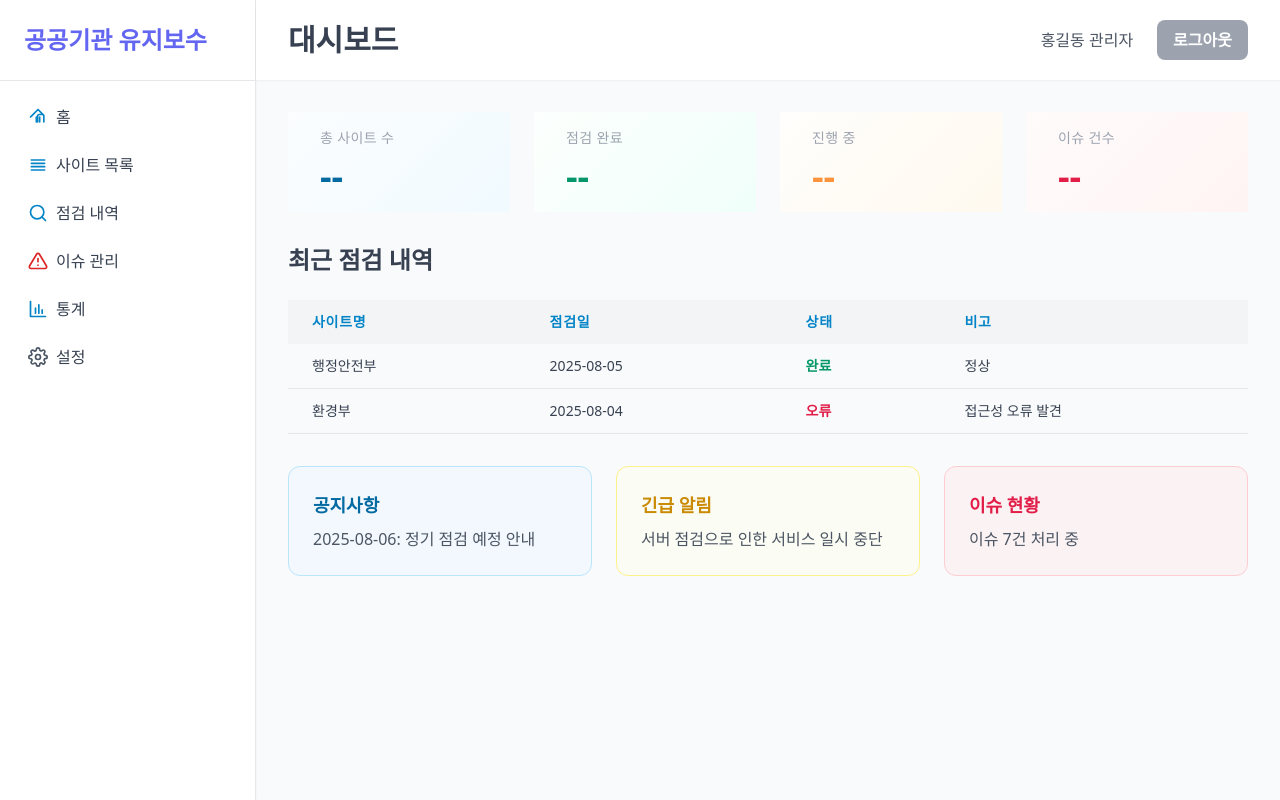
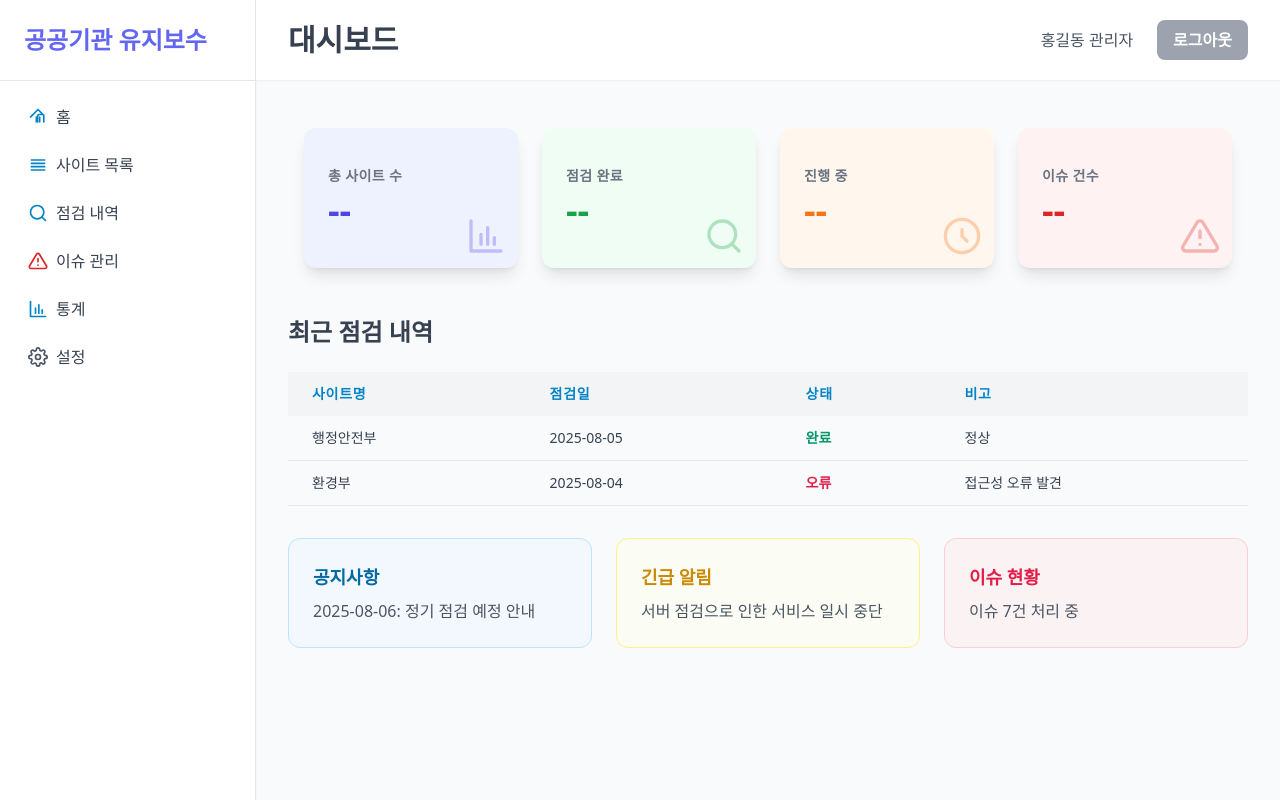
Before and after one commit to SY2-90/Gov-dashboard, a website: page public/index.html in a window 1280 px wide. Drawn offline with nearby package versions, Linux system fonts and the light colour scheme; no server answers.

Commit message:
“New🆕✨”

```diff
--- a/public/index.html
+++ b/public/index.html
@@ -29,10 +29,13 @@
   <!-- 모바일용 사이드바 토글 버튼 -->
   <button
   id="sidebarToggle"
-    class="md:hidden fixed top-4 left-4 z-20 p-3 bg-sky-600 text-white rounded-lg shadow-lg hover:bg-sky-700 transition"
+  class="md:hidden fixed top-4 left-4 z-30 p-3 bg-indigo-300 hover:bg-indigo-400 text-white rounded-lg shadow-lg hover:bg-indigo-600 transition"
   aria-label="메뉴 열기/닫기"
 >
-    ☰
+  <!-- 햄버거 아이콘 (3줄) -->
+  <svg xmlns="http://www.w3.org/2000/svg" class="h-6 w-6" fill="none" viewBox="0 0 24 24" stroke="currentColor">
+    <path stroke-linecap="round" stroke-linejoin="round" stroke-width="2" d="M4 6h16M4 12h16M4 18h16" />
+  </svg>
 </button>
 
   <div class="flex min-h-screen">
@@ -93,13 +96,19 @@
     <main class="flex-1 flex flex-col bg-gray-50 md:ml-64">
 
       <!-- 헤더 -->
-      <header class="bg-white shadow-sm px-8 py-5 flex items-center justify-between sticky top-0 z-10">
-        <h1 class="text-3xl font-extrabold text-gray-700 select-none">대시보드</h1>
-        <div class="flex items-center space-x-6">
-          <span class="text-gray-600 font-medium select-text">홍길동 관리자</span>
+      <header class="bg-white shadow-sm pl-20 md:pl-8 pr-8 py-5 flex items-center justify-between sticky top-0 z-20 w-full">
+        <h1 class="text-2xl sm:text-3xl font-extrabold text-gray-700 select-none">
+          대시보드
+        </h1>
+
+        <!-- 사용자 정보 및 로그아웃 버튼 -->
+        <div class="flex items-center space-x-4 sm:space-x-6">
+          <span class="text-sm sm:text-base text-gray-600 font-medium select-text whitespace-nowrap">
+            홍길동 관리자
+          </span>
           <button
             type="button"
-            class="bg-gray-400 text-white px-4 py-2 rounded-lg font-semibold hover:bg-gray-700 transition duration-300"
+            class="bg-gray-400 text-white text-sm sm:text-base px-3 sm:px-4 py-2 rounded-lg font-semibold hover:bg-gray-700 transition duration-300"
           >
             로그아웃
           </button>
@@ -110,22 +119,61 @@
       <section class="p-8 space-y-8 overflow-auto">
 
         <!-- 카드 영역 -->
-        <div class="grid grid-cols-1 sm:grid-cols-2 lg:grid-cols-4 gap-6">
-          <div class="card px-8 py-4" style="background: linear-gradient(135deg, #fbfdff, #f0faff);">
-            <p class="text-sm text-gray-400 font-medium uppercase tracking-wide mb-2">총 사이트 수</p>
-            <p id="totalSites" class="text-4xl font-extrabold text-sky-700">--</p>
+        <div class="grid grid-cols-2 xs:grid-cols-1 sm:grid-cols-2 lg:grid-cols-4 gap-6 p-4">
+        <div class="relative rounded-xl shadow-lg p-6 flex flex-col justify-center
+                    hover:shadow-2xl hover:scale-105 hover:-translate-y-1 transform transition duration-300
+                    bg-indigo-50 hover:bg-indigo-100 max-w-[280px] min-h-[140px]">
+          <p class="text-sm text-gray-500 uppercase mb-1 tracking-wide font-semibold text-left">총 사이트 수</p>
+          <p id="totalSites" class="text-4xl font-extrabold text-indigo-600 text-left z-10">--</p>
+
+          <svg xmlns="http://www.w3.org/2000/svg"
+              class="absolute bottom-3 right-3 w-10 h-10 text-indigo-600 opacity-30 pointer-events-none select-none"
+              fill="none" viewBox="0 0 24 24" stroke="currentColor" stroke-width="2">
+            <path stroke-linecap="round" stroke-linejoin="round" d="M3 3v18h18" />
+            <path stroke-linecap="round" stroke-linejoin="round" d="M9 17v-6m4 6v-10m4 10v-4" />
+          </svg>
         </div>
-          <div class="card px-8 py-4" style="background: linear-gradient(135deg, #fcfffd, #f0fffa);">
-            <p class="text-sm text-gray-400 font-medium uppercase tracking-wide mb-2">점검 완료</p>
-            <p id="completedChecks" class="text-4xl font-extrabold text-emerald-600">--</p>
+
+        <div class="relative rounded-xl shadow-lg p-6 flex flex-col justify-center
+                    hover:shadow-2xl hover:scale-105 hover:-translate-y-1 transform transition duration-300
+                    bg-green-50 hover:bg-green-100 max-w-[280px] min-h-[140px]">
+          <p class="text-sm text-gray-500 uppercase mb-1 tracking-wide font-semibold text-left">점검 완료</p>
+          <p id="completedChecks" class="text-4xl font-extrabold text-green-600 text-left z-10">--</p>
+
+          <svg xmlns="http://www.w3.org/2000/svg"
+              class="absolute bottom-3 right-3 w-10 h-10 text-green-600 opacity-30 pointer-events-none select-none"
+              fill="none" viewBox="0 0 24 24" stroke="currentColor" stroke-width="2">
+            <circle cx="11" cy="11" r="8" stroke-linecap="round" stroke-linejoin="round"/>
+            <line x1="21" y1="21" x2="16.65" y2="16.65" stroke-linecap="round" stroke-linejoin="round"/>
+          </svg>
         </div>
-          <div class="card px-8 py-4" style="background: linear-gradient(135deg, #fffefc, #fff9ef);">
-            <p class="text-sm text-gray-400 font-medium uppercase tracking-wide mb-2">진행 중</p>
-            <p id="ongoingChecks" class="text-4xl font-extrabold text-orange-400">--</p>
+
+        <div class="relative rounded-xl shadow-lg p-6 flex flex-col justify-center
+                    hover:shadow-2xl hover:scale-105 hover:-translate-y-1 transform transition duration-300
+                    bg-orange-50 hover:bg-orange-100 max-w-[280px] min-h-[140px]">
+          <p class="text-sm text-gray-500 uppercase mb-1 tracking-wide font-semibold text-left">진행 중</p>
+          <p id="ongoingChecks" class="text-4xl font-extrabold text-orange-500 text-left z-10">--</p>
+
+          <svg xmlns="http://www.w3.org/2000/svg"
+              class="absolute bottom-3 right-3 w-10 h-10 text-orange-500 opacity-30 pointer-events-none select-none"
+              fill="none" viewBox="0 0 24 24" stroke="currentColor" stroke-width="2">
+            <path stroke-linecap="round" stroke-linejoin="round" d="M12 8v4l3 3" />
+            <circle cx="12" cy="12" r="10" stroke-linecap="round" stroke-linejoin="round"/>
+          </svg>
         </div>
-          <div class="card px-8 py-4" style="background: linear-gradient(135deg, #fffbfb, #fff4f4);">
-            <p class="text-sm text-gray-400 font-medium uppercase tracking-wide mb-2">이슈 건수</p>
-            <p id="issueCount" class="text-4xl font-extrabold text-rose-600">--</p>
+
+        <div class="relative rounded-xl shadow-lg p-6 flex flex-col justify-center
+                    hover:shadow-2xl hover:scale-105 hover:-translate-y-1 transform transition duration-300
+                    bg-red-50 hover:bg-red-100 max-w-[280px] min-h-[140px]">
+          <p class="text-sm text-gray-500 uppercase mb-1 tracking-wide font-semibold text-left">이슈 건수</p>
+          <p id="issueCount" class="text-4xl font-extrabold text-red-600 text-left z-10">--</p>
+
+          <svg xmlns="http://www.w3.org/2000/svg"
+              class="absolute bottom-3 right-3 w-10 h-10 text-red-600 opacity-30 pointer-events-none select-none"
+              fill="none" viewBox="0 0 24 24" stroke="currentColor" stroke-width="2">
+            <path stroke-linecap="round" stroke-linejoin="round" d="M10.29 3.86L1.82 18a2 2 0 001.71 3h16.94a2 2 0 001.71-3L13.71 3.86a2 2 0 00-3.42 0z" />
+            <path stroke-linecap="round" stroke-linejoin="round" d="M12 9v4m0 4h.01" />
+          </svg>
         </div>
       </div>
 
@@ -176,7 +224,7 @@
         <div class="card flex flex-col justify-center items-start space-y-2 border border-rose-200 rounded-xl p-6"
             style="background-color: rgba(255, 223, 223, 0.3);">
             <h3 class="text-lg font-semibold text-rose-600">이슈 현황</h3>
-            <p class="text-gray-600">이슈 7건 처리 중</p>
+            <p id="issueStatusText" class="text-gray-600">이슈 7건 처리 중</p>
         </div>
         </div>
 
@@ -233,7 +281,10 @@
     document.getElementById('completedChecks').textContent = completedChecks;
     document.getElementById('ongoingChecks').textContent = ongoingChecks;
     document.getElementById('issueCount').textContent = issueCount;
+
+    document.getElementById('issueStatusText').textContent = `이슈 ${issueCount}건 처리 중`;
   }
+
 
   loadInspectionData();
 </script>
```
Lines whose indentation alone changed are shown as unchanged.
